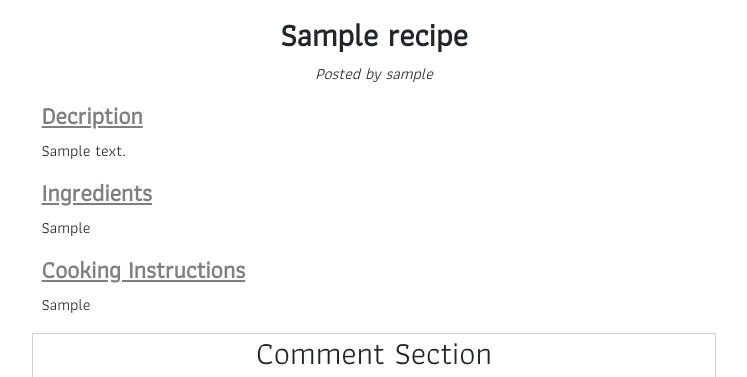
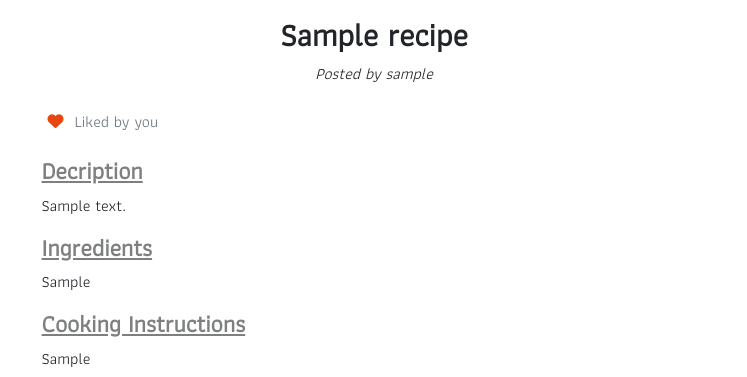
Before and after one commit to kpsdev1/The-Recipe-Blog, a Django app: a page that uses templates/recipe_details.html in a window 1280 px wide. Shown: the part 528-905 px from the top of the page, without its empty margins (266-1013 px from the left). Run offline with Django 3.2, Linux system fonts and the light colour scheme; a user stored in the database is signed in; tables that the repository leaves empty hold one stand-in row (values such as "Sample post"); some libraries are stand-ins or nearby versions; some web fonts are replaced.

Commit message:
adding likes to the recipe details page

```diff
--- a/meals/models.py
+++ b/meals/models.py
@@ -26,7 +26,7 @@ class Recipe(models.Model):
         return self.title
 
     def number_of_likes(self):
-        return self.like.count()
+        return self.likes.count()
 
 
 class Comment(models.Model):
--- a/meals/urls.py
+++ b/meals/urls.py
@@ -9,4 +9,5 @@ urlpatterns = [
     path('<slug:slug>/', views.RecipeDetails.as_view(), name='recipe_details'),
     path('delete_comment/<comment_id>', views.delete_comment, name='delete_comment'),
     path('edit_comment/<comment_id>', views.edit_comment, name='edit_comment'),
+    path('like/<slug:slug>', views.RecipeLike.as_view(), name='recipe_like'),
 ]
--- a/meals/views.py
+++ b/meals/views.py
@@ -86,3 +86,17 @@ def edit_comment(request, comment_id):
             "form": form
         },
     )
+
+
+class RecipeLike(View):
+
+    def post(self, request, slug):
+        recipe = get_object_or_404(Recipe, slug=slug)
+
+        if recipe.likes.filter(id=request.user.id).exists():
+            recipe.likes.remove(request.user)
+
+        else:
+            recipe.likes.add(request.user)
+
+        return HttpResponseRedirect(reverse('recipe_details', args=[slug]))
--- a/static/css/style.css
+++ b/static/css/style.css
@@ -238,6 +238,22 @@ h4 {
     color: #8fac42;
 }
 
+/* Likes section */
+.likes {
+    width: 60%;
+    margin: 2% auto;
+}
+
+
+.likes button {
+    color: #E84610;
+    border: none;
+    background: transparent;
+}
+
+
+
+
 @media screen and (min-width: 640px) {
     .card-height {
         width: 100%;
@@ -259,6 +275,11 @@ h4 {
         width: 80%;
     }
 
+    .likes {
+        width: 80%;
+
+    }
+
     .comment-card {
         max-width: 80%;
 
@@ -270,7 +291,6 @@ h4 {
     }
 
 }
-
 
 
 
--- a/templates/recipe_details.html
+++ b/templates/recipe_details.html
@@ -2,6 +2,8 @@
 {% load static %}
 {% load crispy_forms_tags %}
 {% block content %}
+
+
 
 
     <div class="row">
@@ -11,6 +13,36 @@
                 <div class="card-body">
                     <h3 class="recipe-detail-heading text-center">{{ recipe.title }}</h5>
                     <p class="card-text text-center author"> Posted by {{ recipe.author }}</p>
+
+                    <div class="likes">
+                        {% if user.is_authenticated %}
+                        <form class="d-inline" action="{% url 'recipe_like' recipe.slug %}" method="POST">
+                            {% csrf_token %}
+                            {% if liked %}
+                            <button type="submit" name="recipepost_id" value="{{recipe.slug}}"><i class="fas fa-heart"></i></button>
+                                {% if recipe.number_of_likes == 1 %}
+                                <span class="text-secondary"> Liked by you</span>
+
+                                {% elif recipe.number_of_likes == 2  %}
+                                <span class="text-secondary"> Liked by you and 1 other person</span>
+
+                                {% else %}
+                                <span class="text-secondary"> Liked by you and {{ recipe.number_of_likes|add:"-1" }} other people</span>
+                                {% endif %}
+                            {% else %}
+                            <button type="submit" name="recipepost_id" value="{{recipe.slug}}"><i class="far fa-heart"></i></button>
+                            <span class="text-secondary"> {{ recipe.number_of_likes }} </span>
+                            {% endif %}
+                        </form>
+
+                        {% else %}
+                        <span class="text-secondary"><i class="far fa-heart"></i></span>
+                        {% endif %}
+
+
+
+                    </div>
+
                     <div class="recipe-detail-card">
                         <h4>Decription</h4>
                         <p class="card-text"> {{ recipe.description|safe }}</p>
@@ -23,6 +55,8 @@
             </div>
         </div>
     </div>
+
+
 
     <div class="row">
         <div class="col-12 mb-2 pb-4">
```
